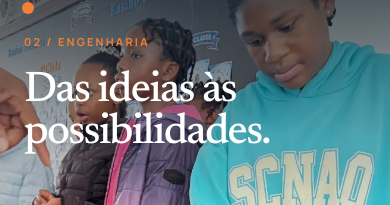
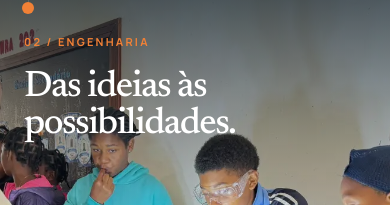
Before and after one commit to rightware-corporations/educore-colegio_universo_dos_sonhos, a React (Vite) app in the folder frontend/: page / in a window 390 px wide. Shown: the part 6035-6240 px from the top of the page. Built offline with nearby package versions, Linux system fonts and the light colour scheme.

Commit message:
fix(colus): use distinct circuit demonstration photograph for mobile Engineering

```diff
--- a/frontend/src/components/landing/FuturoSection.tsx
+++ b/frontend/src/components/landing/FuturoSection.tsx
@@ -143,15 +143,15 @@ export function FuturoSection() {
             <div className="pointer-events-none absolute bottom-0 left-7 z-20 h-12 w-px bg-gradient-to-b from-colus-orange/10 to-colus-orange" aria-hidden="true" />
           </article>
 
-          {/* Engineering mobile: this COLUS photo shows practical creation, not a
-              specifically confirmed Engineering class. Keep the scene photo-led. */}
+          {/* Engineering mobile: this different COLUS photo shows a practical electrical-circuit
+              demonstration, not a confirmed Engineering curriculum. Keep it contextual. */}
           <article className="relative isolate min-h-[76svh] overflow-hidden bg-colus-ink" data-colus-mobile-scene="02">
             <div className="absolute inset-0">
               <LandingMedia
                 kind="image"
-                src={`${MEDIA_ROOT}/03-aprender/criar/COLUS-APRENDER-CRIAR-001.webp`}
-                alt="Alunos COLUS a participar numa atividade prática de criação e experimentação"
-                className="object-[58%_center]"
+                src={`${MEDIA_ROOT}/03-aprender/descobrir/COLUS-APRENDER-DESCOBRIR-002.webp`}
+                alt="Alunos e orientador observam montagem de circuitos elétricos com lâmpadas acesas"
+                className="object-[67%_center]"
               />
             </div>
             <div className="pointer-events-none absolute inset-0 bg-gradient-to-b from-colus-ink/80 via-colus-ink/5 via-45% to-colus-ink/80" />
@@ -161,7 +161,7 @@ export function FuturoSection() {
             <div className="relative z-10 flex min-h-[76svh] flex-col justify-between px-6 pb-12 pt-20 sm:px-9">
               <div>
                 <p className="text-[11px] font-bold uppercase tracking-[.2em] text-colus-orange">02 / Engenharia</p>
-                <h3 data-colus-mobile-heading="true" className="mt-5 max-w-[11ch] font-editorial text-[clamp(43px,10.8vw,62px)] font-medium leading-[.98] tracking-[-.04em] text-white">
+                <h3 data-colus-mobile-heading="true" className="mt-5 max-w-[13ch] font-editorial text-[clamp(37px,9.4vw,54px)] font-medium leading-[.98] tracking-[-.04em] text-white">
                   Das ideias às possibilidades.
                 </h3>
               </div>
```
